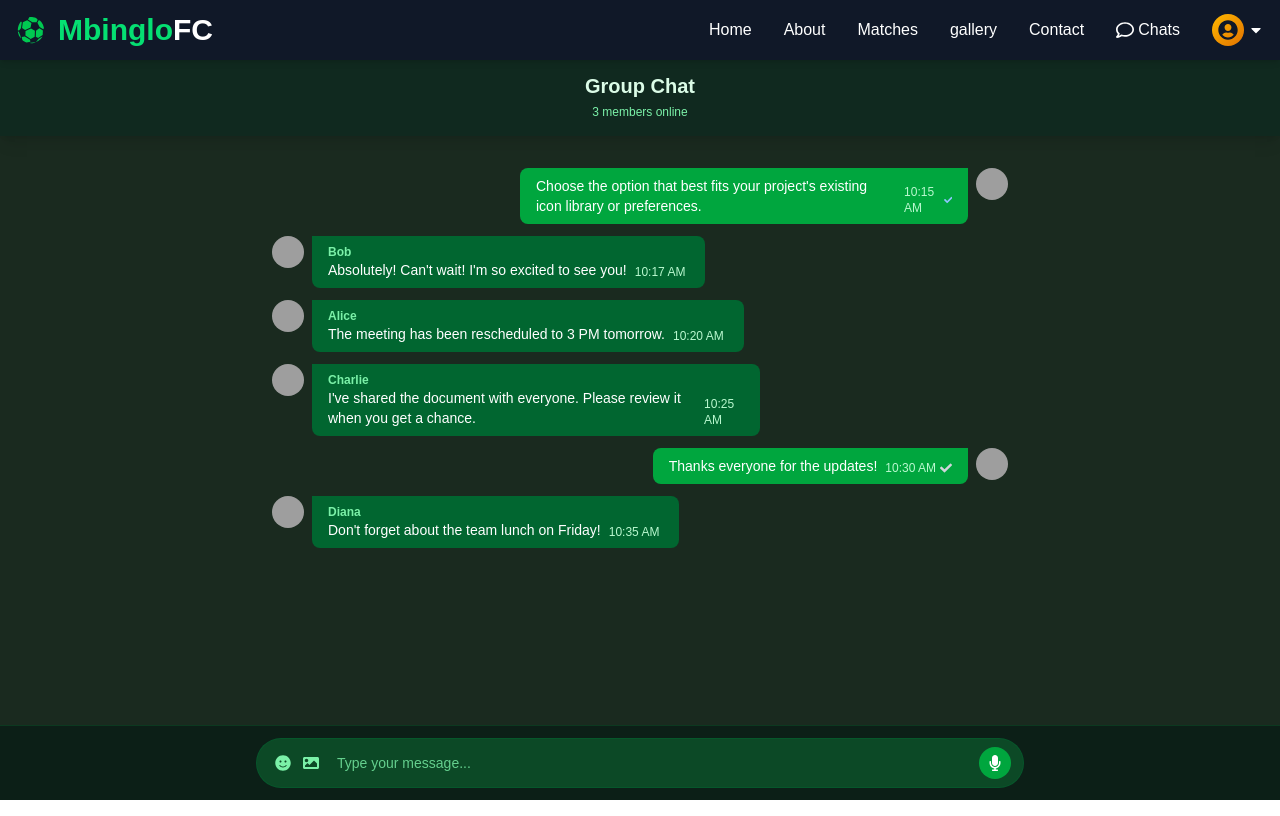
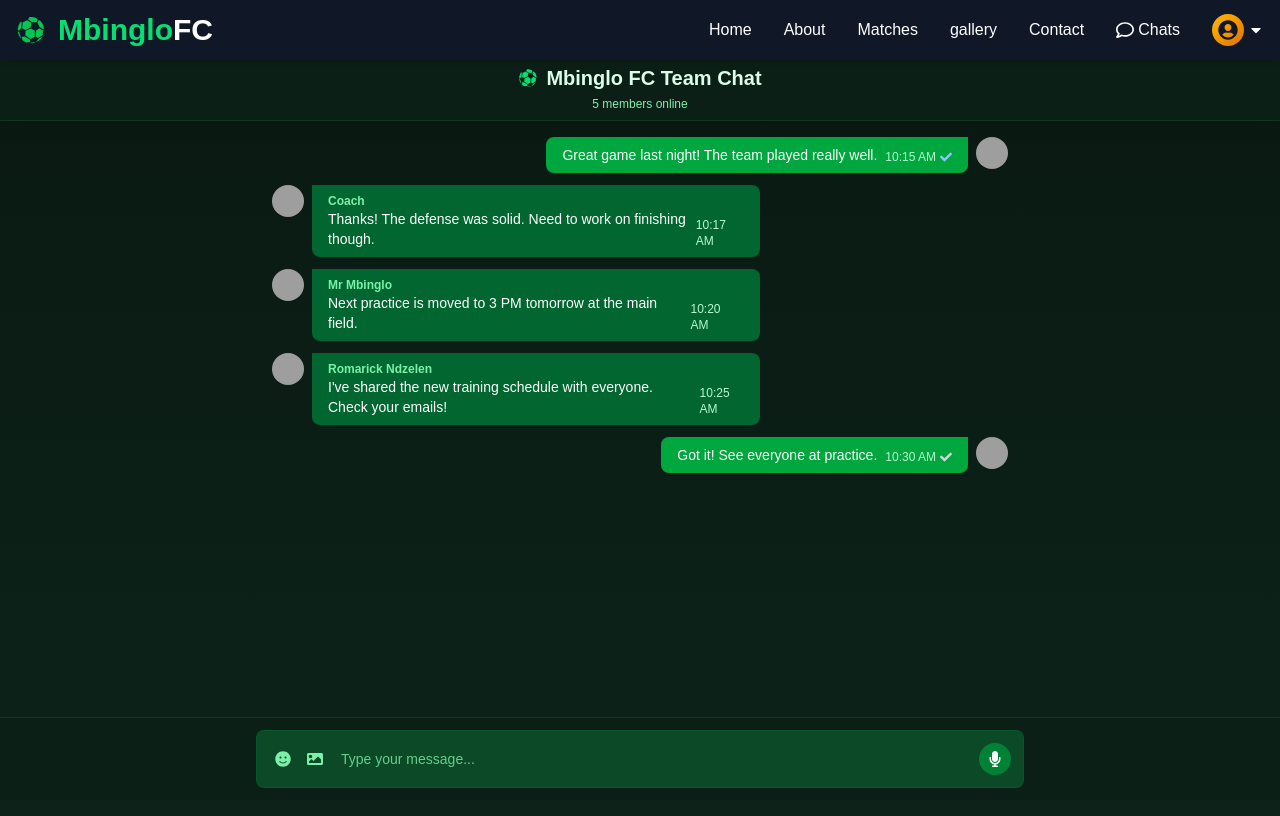
Before and after one commit to Bongnteh-Romarick-ndzelen/MbingloFrontend, a React (Vite) app: page /chats in a window 1280 px wide. Built offline with nearby package versions, Linux system fonts and the light colour scheme; grey boxes are pictures that could not be loaded.

Commit message:
implement team chat interface with media support
- Add Mbinglo FC themed chat with 5 sample messages
- Implement image/video preview before sending
- Enhance UI with football-themed design
- Maintain all message operations (reply/edit/delete)

```diff
--- a/src/components/ui/LoadingScreen.jsx
+++ b/src/components/ui/LoadingScreen.jsx
@@ -1,6 +1,7 @@
 import React from 'react';
 import { FaCircleNotch } from 'react-icons/fa';
 import { motion } from 'framer-motion';
+import { GiSoccerBall } from 'react-icons/gi';
 
 export default function LoadingScreen() {
     return (
@@ -8,54 +9,74 @@ export default function LoadingScreen() {
             initial={{ opacity: 0 }}
             animate={{ opacity: 1 }}
             exit={{ opacity: 0 }}
-            transition={{ duration: 0.3 }}
+            transition={{ duration: 2 }}
             className="fixed inset-0 flex flex-col items-center justify-center bg-gray-900/90 z-[9999] backdrop-blur-sm"
         >
-            <div className="flex flex-col items-center space-y-6">
-                {/* Animated Logo/Brand Mark - You can replace this with your actual logo */}
+            <div className="flex flex-col items-center space-y-8">
+                {/* Bouncing Soccer Ball */}
                 <motion.div
                     animate={{
-                        scale: [1, 1.1, 1],
-                        rotate: [0, 5, -5, 0]
+                        y: [0, -30, 0],
+                        rotate: [0, 180, 360]
                     }}
                     transition={{
-                        duration: 2,
+                        duration: 1.6,
                         ease: "easeInOut",
-                        repeat: Infinity
+                        repeat: Infinity,
+                        repeatType: "loop"
                     }}
-                    className="text-5xl font-bold text-amber-400 mb-2"
+                    className="text-5xl text-amber-400"
+                >
+                    <GiSoccerBall />
+                </motion.div>
+
+                {/* Brand Text with Pulse Animation */}
+                <motion.div
+                    animate={{
+                        scale: [1, 1.05, 1],
+                        opacity: [0.9, 1, 0.9]
+                    }}
+                    transition={{
+                        duration: 3,
+                        repeat: Infinity,
+                        ease: "easeInOut"
+                    }}
+                    className="text-4xl font-bold text-amber-400"
                 >
                     MbingloFC
                 </motion.div>
 
                 {/* Loading Indicator */}
+                <div className="flex flex-col items-center space-y-6">
                     <div className="flex items-center space-x-4">
                         <motion.div
                             animate={{ rotate: 360 }}
                             transition={{
-                            duration: 1,
+                                duration: 2,
                                 repeat: Infinity,
                                 ease: "linear"
                             }}
                         >
-                        <FaCircleNotch className="text-3xl text-amber-400" />
+                            <FaCircleNotch className="text-2xl text-amber-400" />
                         </motion.div>
-                    <span className="text-xl text-white font-medium tracking-wider">
-                        Loading...
+                        <span className="text-lg text-white font-medium tracking-wider">
+                            Loading Match Data...
                         </span>
                     </div>
 
-                {/* Progress Bar (Optional) */}
+                    {/* Progress Bar */}
                     <motion.div
                         initial={{ width: 0 }}
                         animate={{ width: "80%" }}
                         transition={{
-                        duration: 2,
+                            duration: 2.1,
                             repeat: Infinity,
-                        repeatType: "reverse"
+                            repeatType: "reverse",
+                            ease: "easeInOut"
                         }}
-                    className="h-1 bg-gradient-to-r from-amber-400 to-amber-600 rounded-full mt-4 max-w-xs"
+                        className="h-1.5 bg-gradient-to-r from-amber-400 to-amber-600 rounded-full max-w-xs"
                     />
+                </div>
             </div>
         </motion.div>
     );
--- a/src/pages/Chat.jsx
+++ b/src/pages/Chat.jsx
@@ -1,53 +1,47 @@
 import React, { useState, useEffect, useRef } from 'react';
 import { FaPaperPlane, FaImage, FaVideo, FaCheck, FaTimes, FaReply, FaTrash, FaEdit, FaSmile, FaMicrophone } from 'react-icons/fa';
-import { IoMdSend } from 'react-icons/io';
+import { IoMdSend, IoMdClose } from 'react-icons/io';
 import EmojiPicker from 'emoji-picker-react';
+import { GiSoccerBall } from 'react-icons/gi';
 
 export default function Chat() {
     const [chatData, setChatData] = useState([
         {
             id: 1,
             username: 'You',
-            message: "Choose the option that best fits your project's existing icon library or preferences.",
+            message: "Great game last night! The team played really well.",
             time: '10:15 AM',
             status: 'read',
             avatar: 'https://randomuser.me/api/portraits/men/1.jpg'
         },
         {
             id: 2,
-            username: 'Bob',
-            message: 'Absolutely! Can\'t wait! I\'m so excited to see you!',
+            username: 'Coach',
+            message: 'Thanks! The defense was solid. Need to work on finishing though.',
             time: '10:17 AM',
-            avatar: 'https://randomuser.me/api/portraits/men/2.jpg'
+            avatar: 'https://randomuser.me/api/portraits/men/22.jpg'
         },
         {
             id: 3,
-            username: 'Alice',
-            message: 'The meeting has been rescheduled to 3 PM tomorrow.',
+            username: 'Mr Mbinglo',
+            message: 'Next practice is moved to 3 PM tomorrow at the main field.',
             time: '10:20 AM',
-            avatar: 'https://randomuser.me/api/portraits/women/1.jpg'
+            avatar: 'https://randomuser.me/api/portraits/women/33.jpg'
         },
         {
             id: 4,
-            username: 'Charlie',
-            message: 'I\'ve shared the document with everyone. Please review it when you get a chance.',
+            username: 'Romarick Ndzelen',
+            message: 'I\'ve shared the new training schedule with everyone. Check your emails!',
             time: '10:25 AM',
-            avatar: 'https://randomuser.me/api/portraits/men/3.jpg'
+            avatar: 'https://randomuser.me/api/portraits/men/44.jpg'
         },
         {
             id: 5,
             username: 'You',
-            message: 'Thanks everyone for the updates!',
+            message: 'Got it! See everyone at practice.',
             time: '10:30 AM',
             status: 'sent',
             avatar: 'https://randomuser.me/api/portraits/men/1.jpg'
-        },
-        {
-            id: 6,
-            username: 'Diana',
-            message: 'Don\'t forget about the team lunch on Friday!',
-            time: '10:35 AM',
-            avatar: 'https://randomuser.me/api/portraits/women/2.jpg'
         }
     ]);
 
@@ -111,8 +105,16 @@ export default function Chat() {
             if (type) {
                 const preview = URL.createObjectURL(file);
                 setMedia({ file, type, preview });
+                setTimeout(() => inputRef.current?.focus(), 100);
             }
         }
+    };
+
+    const removeMedia = () => {
+        if (media?.preview) {
+            URL.revokeObjectURL(media.preview);
+        }
+        setMedia(null);
     };
 
     const handleReply = (messageId) => {
@@ -148,11 +150,16 @@ export default function Chat() {
     };
 
     return (
-        <div className="min-h-screen bg-[#1a2a1f] flex pt-3 flex-col">
+        <div className="min-h-screen bg-gradient-to-b from-[#0a1912] to-[#0c2319] mt-4 flex flex-col">
             {/* Header */}
-            <header className="bg-[#10291f] text-center py-4 my-4 px-6 shadow-lg sticky z-10">
-                <h1 className="text-xl font-semibold text-green-100 mt-7">Group Chat</h1>
-                <p className="text-xs text-green-300 mt-1">3 members online</p>
+            <header className="bg-[#0c1f17] text-center py-2 px-6 shadow-lg top-20 z-10 border-b border-green-900/50">
+                <div className="mt-7">
+                    <div className="flex items-center justify-center space-x-2 mt-5">
+                        <GiSoccerBall className="text-green-400 text-xl mt-3" />
+                        <h1 className="text-xl font-semibold text-green-100 mt-3">Mbinglo FC Team Chat</h1>
+                    </div>
+                </div>
+                <p className="text-xs text-green-300 mt-1">5 members online</p>
             </header>
 
             {/* Chat Messages */}
@@ -257,9 +264,10 @@ export default function Chat() {
             {/* Message Input */}
             <form onSubmit={handleSend} className="bg-[#0c1f17] border-t border-green-900/50 p-3 sticky bottom-0">
                 <div className="max-w-3xl mx-auto relative">
+                    {/* Reply/Edit Preview */}
                     {(replyTo || editingId) && (
-                        <div className="bg-green-800 text-xs rounded-t px-3 py-2 border-l-4 border-green-500 mb-1 flex justify-between items-center">
-                            <div>
+                        <div className="bg-green-900/70 text-xs rounded-t px-3 py-2 border-l-4 border-green-500 mb-1 flex justify-between items-center">
+                            <div className="truncate">
                                 <p className="font-semibold text-green-300">
                                     {editingId ? 'Editing' : 'Replying to'} {replyTo?.username || chatData.find(m => m.id === editingId)?.username}
                                 </p>
@@ -270,14 +278,46 @@ export default function Chat() {
                             <button
                                 type="button"
                                 onClick={editingId ? cancelEdit : cancelReply}
-                                className="text-green-300 hover:text-white"
+                                className="text-green-300 hover:text-white ml-2"
                             >
-                                <FaTimes size={12} />
+                                <IoMdClose size={14} />
                             </button>
                         </div>
                     )}
 
-                    <div className="relative flex items-center bg-green-900/80 rounded-full px-3 py-2 border border-green-800/50 focus-within:ring-2 focus-within:ring-green-500/50 transition-all">
+                    {/* Media Preview */}
+                    {media && (
+                        <div className="relative bg-green-900/50 rounded-t-lg p-2 mb-1 border border-green-800/50">
+                            <div className="flex justify-between items-start">
+                                <div className="flex-1">
+                                    {media.type === 'image' ? (
+                                        <img
+                                            src={media.preview}
+                                            alt="Preview"
+                                            className="max-h-40 rounded-lg object-contain"
+                                        />
+                                    ) : (
+                                        <video
+                                            src={media.preview}
+                                            controls
+                                            className="max-h-40 rounded-lg"
+                                        />
+                                    )}
+                                </div>
+                                <button
+                                    type="button"
+                                    onClick={removeMedia}
+                                    className="ml-2 text-green-300 hover:text-white bg-green-800/70 rounded-full p-1"
+                                >
+                                    <IoMdClose size={14} />
+                                </button>
+                            </div>
+                        </div>
+                    )}
+
+                    {/* Input Area */}
+                    <div className="relative flex items-center bg-green-900/80 rounded-lg px-3 py-2 border border-green-800/50 focus-within:ring-2 focus-within:ring-green-500/50 transition-all">
+                        <div className="flex items-center space-x-1">
                             <button
                                 type="button"
                                 onClick={() => setShowEmojiPicker(!showEmojiPicker)}
@@ -285,42 +325,6 @@ export default function Chat() {
                             >
                                 <FaSmile size={16} />
                             </button>
-
-                        {showEmojiPicker && (
-                            <div className="absolute bottom-12 left-0 z-50 shadow-lg">
-                                <EmojiPicker
-                                    onEmojiClick={(emojiData) => {
-                                        setMessage(prev => prev + emojiData.emoji);
-                                        setShowEmojiPicker(false);
-                                    }}
-                                    width={300}
-                                    height={350}
-                                    previewConfig={{ showPreview: false }}
-                                    theme="dark"
-                                    skinTonesDisabled
-                                    searchDisabled
-                                    suggestedEmojisMode={false}
-                                    lazyLoadEmojis
-                                    emojiStyle="native"
-                                    styles={{
-                                        emojiPicker: {
-                                            backgroundColor: '#0c1f17',
-                                            borderColor: '#1a2a1f',
-                                        },
-                                        search: {
-                                            backgroundColor: '#10291f',
-                                            borderColor: '#1a2a1f',
-                                        },
-                                        emoji: {
-                                            hoverBackgroundColor: '#1a2a1f',
-                                        },
-                                        categoryLabel: {
-                                            backgroundColor: '#0c1f17',
-                                        }
-                                    }}
-                                />
-                            </div>
-                        )}
 
                             <input
                                 type="file"
@@ -336,22 +340,24 @@ export default function Chat() {
                             >
                                 <FaImage size={16} />
                             </button>
+                        </div>
 
                         <input
                             ref={inputRef}
                             type="text"
                             value={message}
                             onChange={(e) => setMessage(e.target.value)}
-                            placeholder="Type your message..."
-                            className="flex-1 bg-transparent text-white placeholder-green-300/80 focus:outline-none px-2 py-1 text-sm mx-1"
+                            placeholder={media ? "Add a caption (optional)" : "Type your message..."}
+                            className="flex-1 bg-transparent text-white placeholder-green-300/80 focus:outline-none px-2 py-1 text-sm mx-1 min-h-[40px]"
                         />
 
                         <button
                             type={message.trim() || media ? "submit" : "button"}
                             onClick={!message.trim() && !media ? () => setIsRecording(!isRecording) : null}
-                            className={`p-2 rounded-full transition-colors ${
-                                isRecording ? 'bg-red-600 animate-pulse' : 'bg-green-600 hover:bg-green-500'
+                            className={`p-2 rounded-full transition-colors ${isRecording ? 'bg-red-600 animate-pulse' :
+                                (message.trim() || media) ? 'bg-green-600 hover:bg-green-500' : 'bg-green-700 hover:bg-green-600'
                                 }`}
+                            disabled={!message.trim() && !media && !isRecording}
                         >
                             {message.trim() || media ? (
                                 <IoMdSend size={16} className="text-white" />
@@ -360,6 +366,27 @@ export default function Chat() {
                             )}
                         </button>
                     </div>
+
+                    {/* Emoji Picker */}
+                    {showEmojiPicker && (
+                        <div className="absolute bottom-14 left-0 z-50 shadow-lg">
+                            <EmojiPicker
+                                onEmojiClick={(emojiData) => {
+                                    setMessage(prev => prev + emojiData.emoji);
+                                    setShowEmojiPicker(false);
+                                }}
+                                width={300}
+                                height={350}
+                                previewConfig={{ showPreview: false }}
+                                theme="dark"
+                                skinTonesDisabled
+                                searchDisabled
+                                suggestedEmojisMode={false}
+                                lazyLoadEmojis
+                                emojiStyle="native"
+                            />
+                        </div>
+                    )}
                 </div>
             </form>
         </div>
```
Lines whose indentation alone changed are shown as unchanged.
